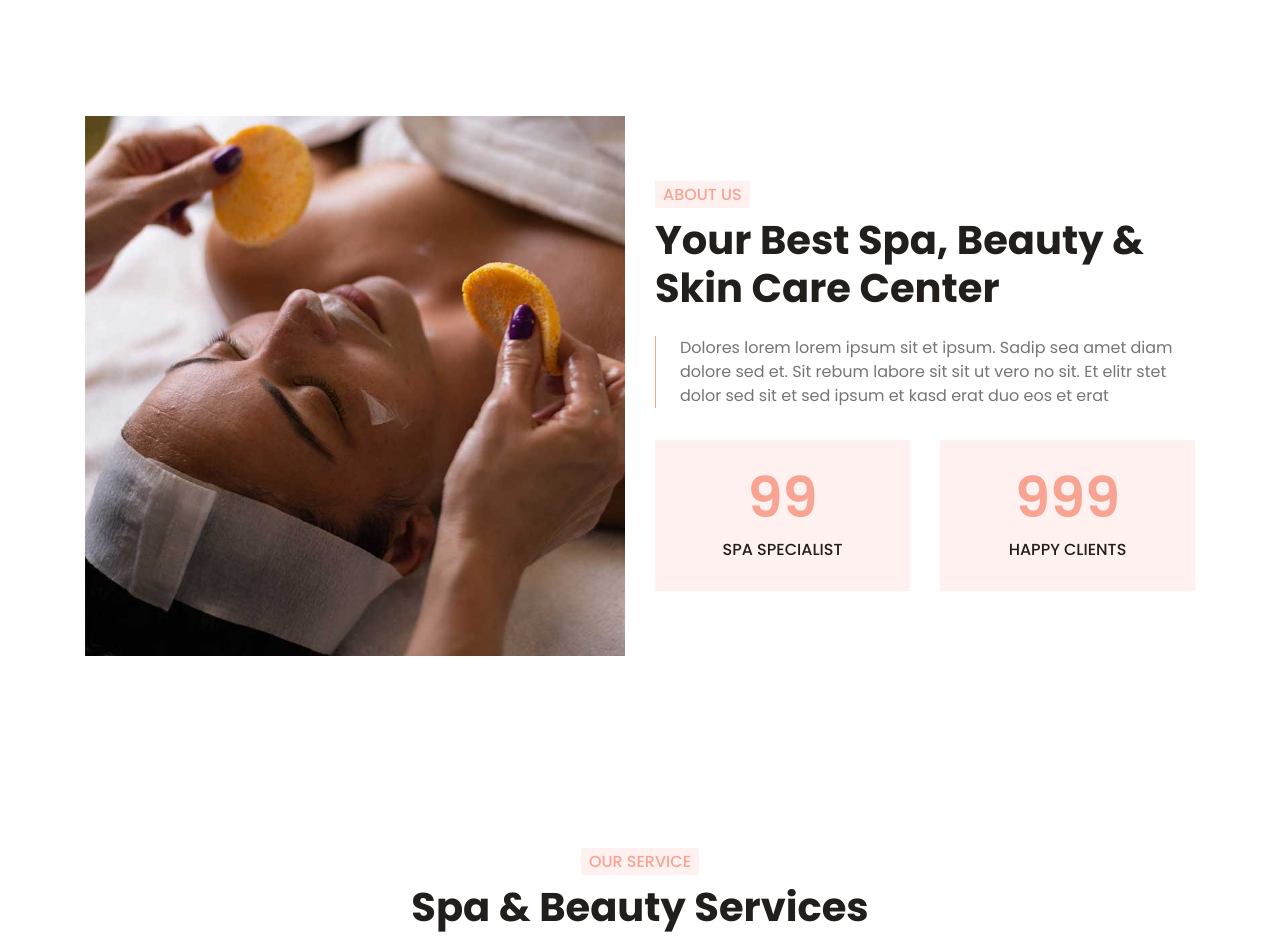
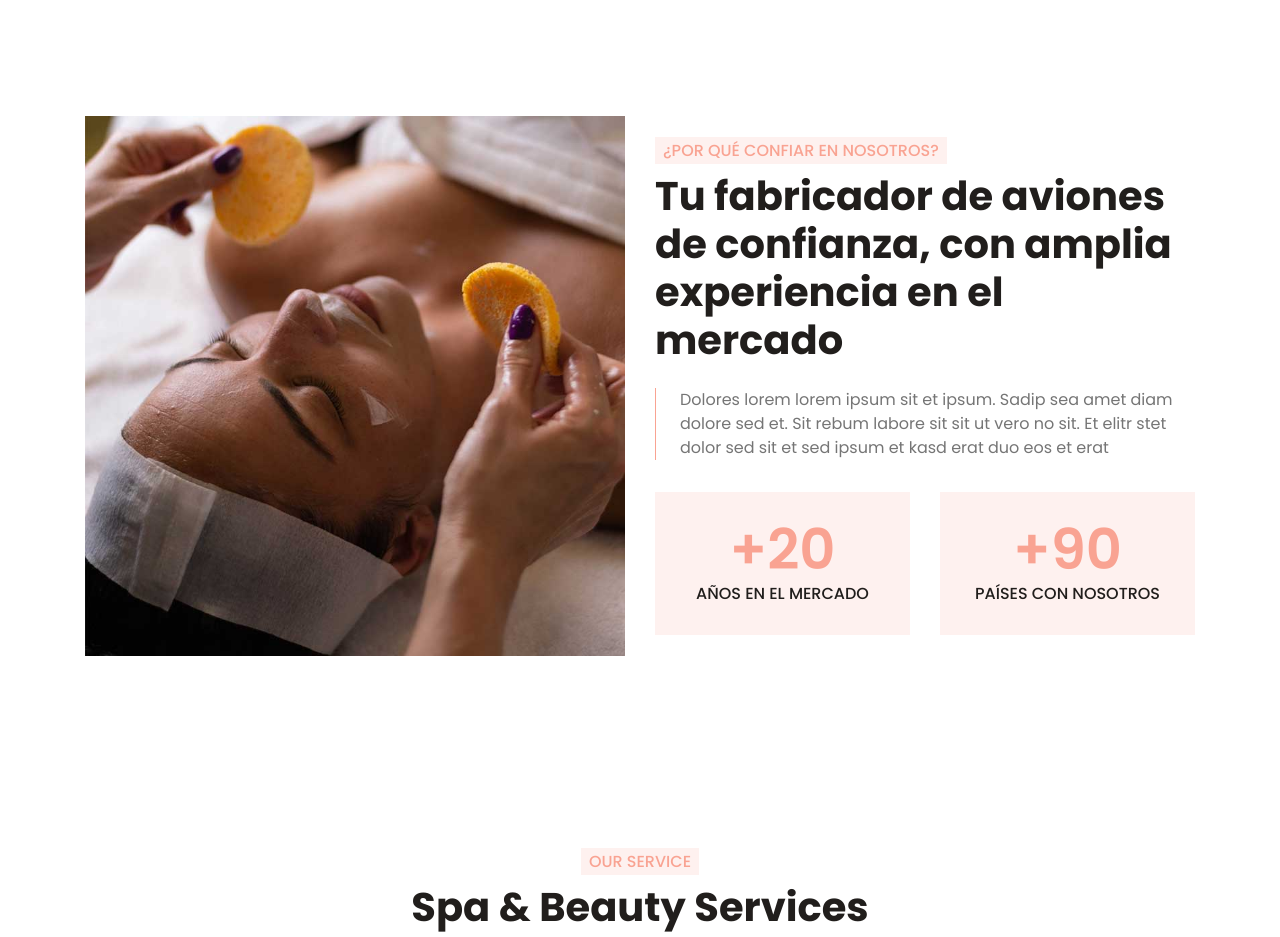
Before and after one commit to nosoyjoserafel/ucabair, a plain HTML site: page index.html in a window 1280 px wide. Shown: the part 1000-1937 px from the top of the page. Drawn offline with nearby package versions, Linux system fonts and the light colour scheme.

Commit message:
cambios del about us del index

```diff
--- a/index.html
+++ b/index.html
@@ -151,20 +151,20 @@
                     <img class="img-fluid w-100" src="img/about.jpg" alt="">
                 </div>
                 <div class="col-lg-6">
-                    <h6 class="d-inline-block text-primary text-uppercase bg-light py-1 px-2">About Us</h6>
-                    <h1 class="mb-4">Your Best Spa, Beauty & Skin Care Center</h1>
+                    <h6 class="d-inline-block text-primary text-uppercase bg-light py-1 px-2">¿Por qué confiar en nosotros?</h6>
+                    <h1 class="mb-4">Tu fabricador de aviones de confianza, con amplia experiencia en el mercado</h1>
                     <p class="pl-4 border-left border-primary">Dolores lorem lorem ipsum sit et ipsum. Sadip sea amet diam dolore sed et. Sit rebum labore sit sit ut vero no sit. Et elitr stet dolor sed sit et sed ipsum et kasd erat duo eos et erat</p>
                     <div class="row pt-3">
                         <div class="col-6">
                             <div class="bg-light text-center p-4">
-                                <h3 class="display-4 text-primary" data-toggle="counter-up">99</h3>
-                                <h6 class="text-uppercase">Spa Specialist</h6>
+                                <h3 class="display-4 text-primary inline">+</h3><h3 class="display-4 text-primary inline" data-toggle="counter-up">20</h3>
+                                <h6 class="text-uppercase">Años en el mercado</h6>
                             </div>
                         </div>
                         <div class="col-6">
                             <div class="bg-light text-center p-4">
-                                <h3 class="display-4 text-primary" data-toggle="counter-up">999</h3>
-                                <h6 class="text-uppercase">Happy Clients</h6>
+                                <h3 class="display-4 text-primary inline">+</h3><h3 class="display-4 text-primary inline" data-toggle="counter-up">90</h3>
+                                <h6 class="text-uppercase">Países con nosotros</h6>
                             </div>
                         </div>
                     </div>
```
Also changed, not shown: css/style.css.
